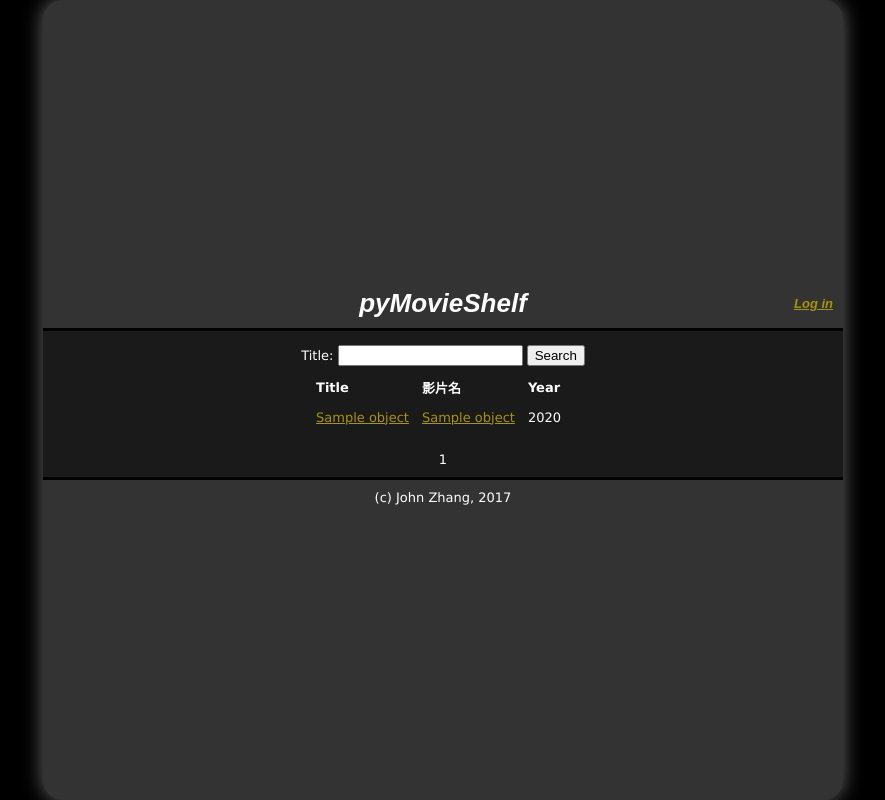
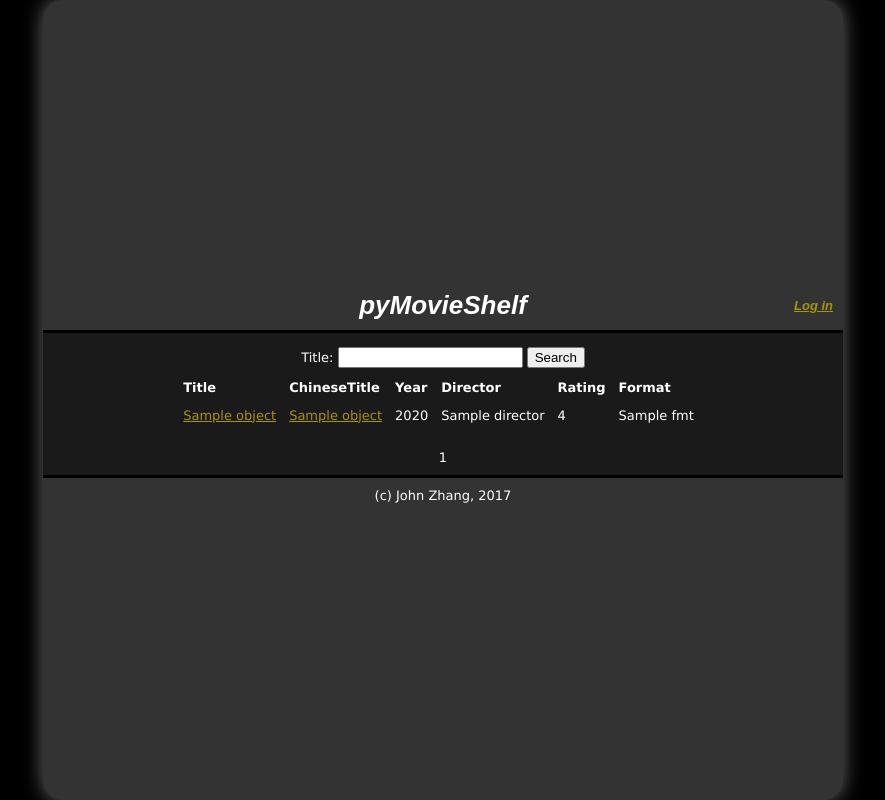
Before and after one commit to shajzg/movieshelf, a Django app: template templates/pymovieshelf/movie_list.html in a window 1280 px wide. Shown: the whole page, without its empty margins (197-1082 px from the left). Run offline with Django 3.2, Linux system fonts and the light colour scheme; the template is opened without the code that fills it: most values are stand-ins (such as "Sample title", 1, 10 or a date in 2020).

Commit message:
add director and rating fields

```diff
--- a/models.py
+++ b/models.py
@@ -5,9 +5,11 @@ class Movie(models.Model):
     chinesetitle = models.CharField(max_length=200)
     year = models.PositiveIntegerField()
     genres = models.CharField(max_length=200)
+    director = models.CharField(max_length=100)
     summary = models.TextField()
     fmt = models.CharField(max_length=20)
     length = models.PositiveIntegerField()
+    rating = models.FloatField()
     url = models.URLField()
     img = models.URLField()
 
--- a/templates/pymovieshelf/movie_list.html
+++ b/templates/pymovieshelf/movie_list.html
@@ -36,8 +36,11 @@
                             <thead>
                                 <tr>
                                     <th>Title</th>
-                                    <th>影片名</th>
+                                    <th>ChineseTitle</th>
                                     <th>Year</th>
+                                    <th>Director</th>
+                                    <th>Rating</th>
+                                    <th>Format</th>
                                 </tr>
                             </thead>
                             <tbody>
@@ -46,6 +49,9 @@
                                     <td><a href="/pymovieshelf/{{ object.id }}/">{{ object.title }}</a></td>
                                     <td><a href="/pymovieshelf/{{ object.id }}/">{{ object.chinesetitle }}</a></td>
                                     <td>{{ object.year }}</td>
+                                    <td>{{ object.director }}</td>
+                                    <td>{{ object.rating }}</td>
+                                    <td>{{ object.fmt }}</td>
                                 </tr>
                             {% endfor %}
                             </tbody>
```
Also changed, not shown: views.py (+11 -1 lines), 1 other file.
